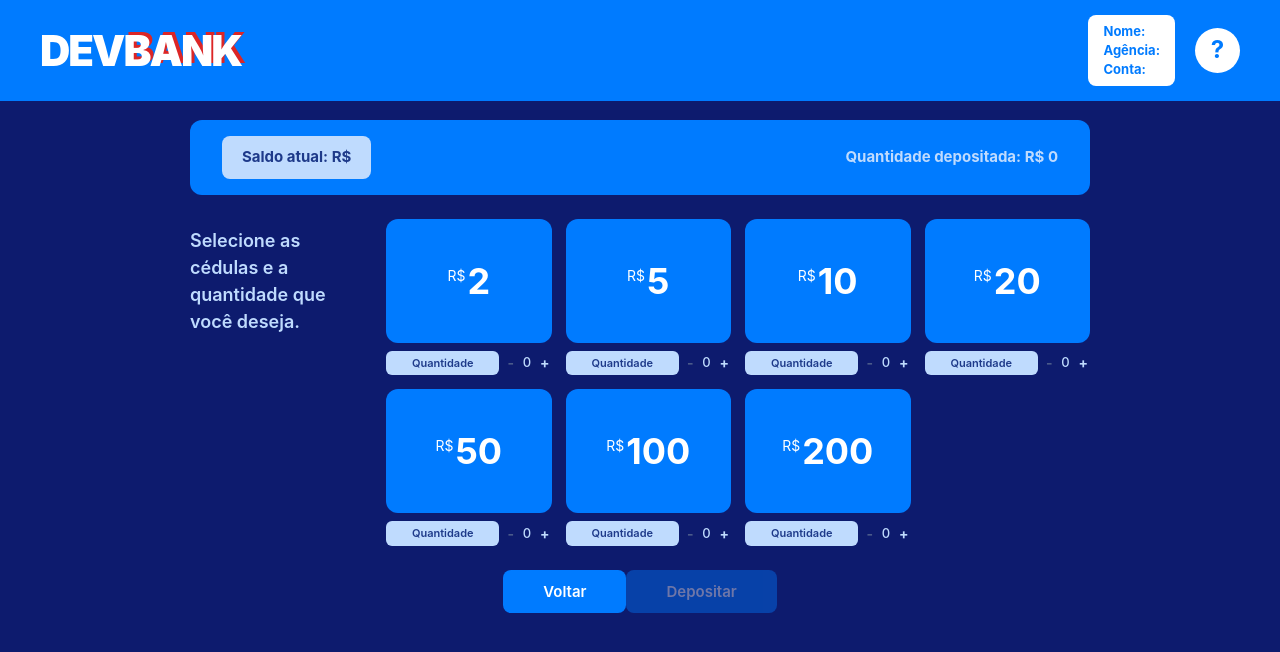
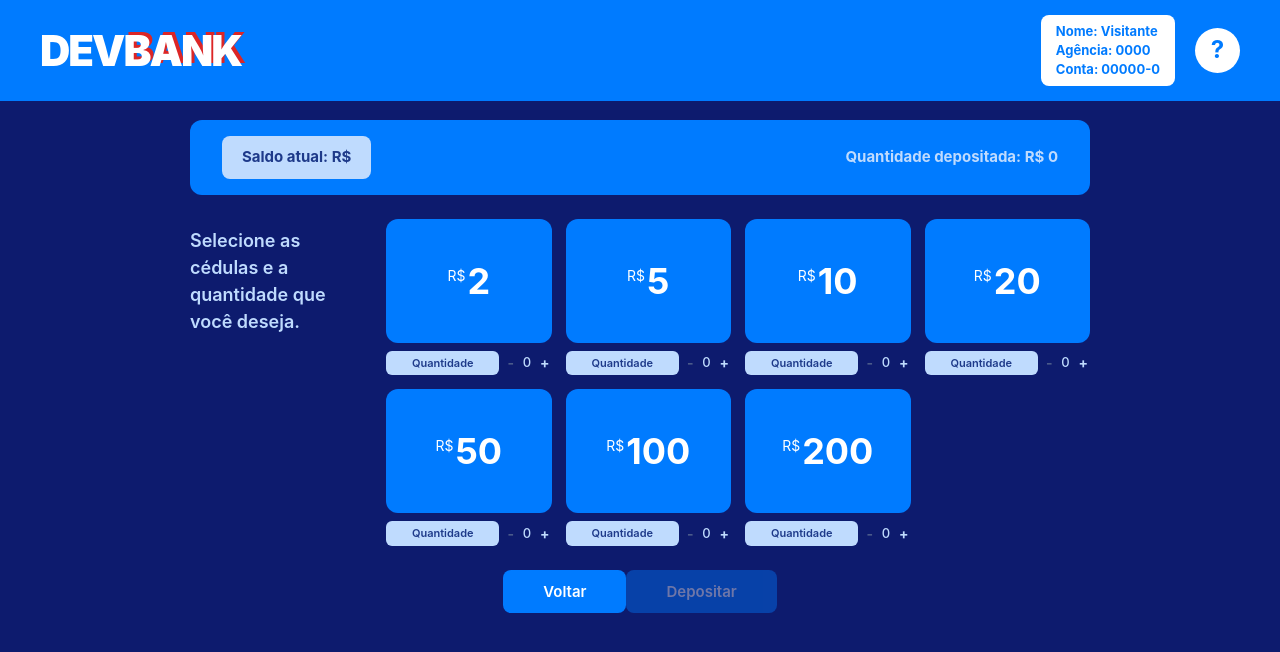
Before and after one commit to Maua-Dev/devbank_thiago_larissa_miguel_front, a React (Vite) app: page /deposit in a window 1280 px wide. Shown: the top 652 px of the page. Built offline with nearby package versions, Linux system fonts and the light colour scheme.

Commit message:
refactor: add usage of hook on pages deposit and withdraw

```diff
--- a/src/components/Header.tsx
+++ b/src/components/Header.tsx
@@ -1,20 +1,20 @@
 // @ts-expect-error: CSS import handled by build tooling // Thiago: adicionei isso pro código não dar pau, estou descobrindo pra que serve (copilot que adicionou)
 import "../css/Header.css";
 import { useNavigate } from 'react-router-dom';
+import { useApp } from "../context/AppContext"; //puxa todos os dados da api
 
-type User = {
-  nome: string;
-  agencia: string;
-  conta: string;
-};
 
-type HeaderProps = {
-  user: User;
-};
 
-export function Header({ user }: HeaderProps) {
+export function Header() {
+  const navigate = useNavigate();
 
-  const navigate = useNavigate();
+  const {userData} = useApp(); //puxa todos os dados da api
+
+  const user = ({
+    nome: userData?.name || "Visitante",
+    agencia: userData?.agency || "0000",
+    conta: userData?.account || "00000-0"
+  });
 
   return (
     <header className="header">
--- a/src/pages/Deposit.tsx
+++ b/src/pages/Deposit.tsx
@@ -6,8 +6,8 @@ import { DepositActionButtons } from '../components/DepositActionButtons';
 import "../css/Deposit.css";
 import { Header } from '../components/Header';
 
-const BANKNOTE_VALUES = [2, 5, 10, 20, 50, 100, 200];
-type QuantityMap = Record<number, number>;
+const BANKNOTE_VALUES = [2, 5, 10, 20, 50, 100, 200]; // Thiago : esses são os valores de cada cédula para as operações
+type QuantityMap = Record<number, number>; // Thiago: decidi usar um dicionário (key : value)
 
 type DepositPageProps = {
     currentBalance: number;
@@ -41,11 +41,7 @@ export function Deposit({ currentBalance, onDeposit }: DepositPageProps) {
 
     return (
             <body className="deposit-main">
-            <Header user={{
-          nome: '',
-          agencia: '',
-          conta: ''
-        }}/>
+            <Header />
             <BalanceHeader
                 currentBalance={currentBalance}
                 totalDeposited={totalDeposited}
--- a/src/pages/Withdraw.tsx
+++ b/src/pages/Withdraw.tsx
@@ -42,7 +42,7 @@ export function Withdraw({ currentBalance, onWithdraw }: WithdrawPageProps) {
 
     return (
         <div className="withdraw-main">
-            <Header user={{ nome: '', agencia: '', conta: '' }} />
+            <Header/>
             <BalanceHeader
                 currentBalance={currentBalance}
                 totalDeposited={totalWithdraw}
```
